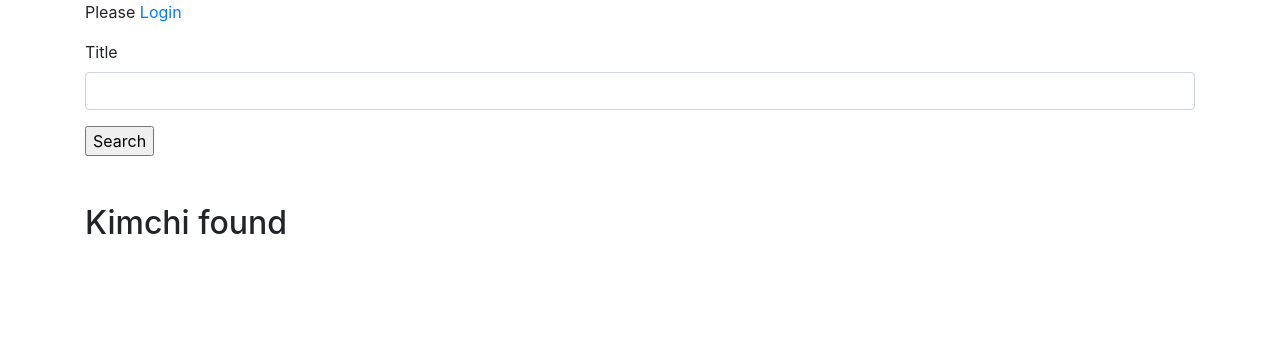
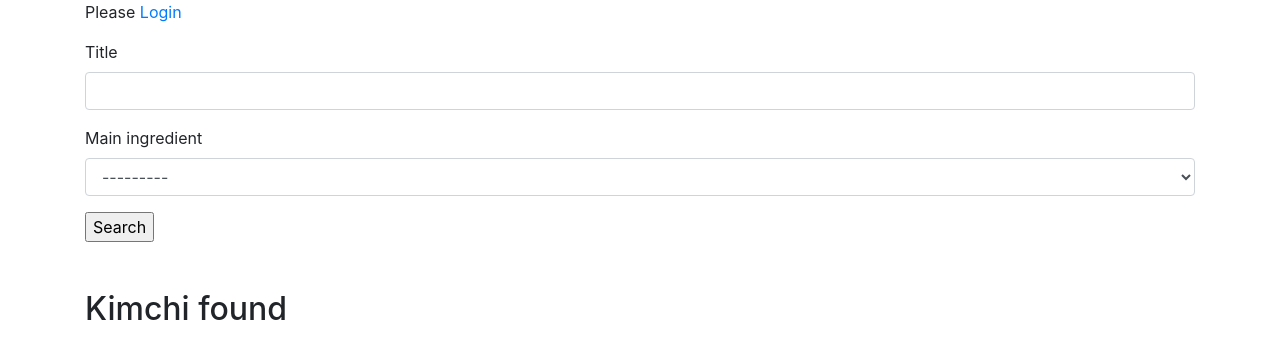
Before and after one commit to Code-Institute-Submissions/Project-20, a Django app: page /home/ in a window 1280 px wide. Shown: the part 56-415 px from the top of the page. Run offline with Django 3.2, Linux system fonts and the light colour scheme; data that the repository does not hold is empty; some libraries are stand-ins or nearby versions.

Commit message:
Added a filter in the search engine; filter by main ingredient

```diff
--- a/kimchis/forms.py
+++ b/kimchis/forms.py
@@ -1,7 +1,8 @@
 from django import forms
-from .models import Kimchi
-from django.db.models import Q
+from .models import MainIngredient
 
 
 class SearchForm(forms.Form):
     title = forms.CharField(max_length=100, required=False)
+    main_ingredient = forms.ModelChoiceField(
+        queryset=MainIngredient.objects.all(), required=False)
--- a/kimchis/templates/kimchis/home.template.html
+++ b/kimchis/templates/kimchis/home.template.html
@@ -22,7 +22,7 @@
 <h2 class="mt-5">Kimchi found</h2>
 <ul>
 {% for k in kimchis %}
-    <li>{{k.title}}</li>
+    <li>{{k.title}} ({{k.main_ingredient.title}})</li>
 {% endfor %}
 </ul>
 {% endblock %}
--- a/kimchis/views.py
+++ b/kimchis/views.py
@@ -14,6 +14,10 @@ def home(request):
         if 'title' in request.GET and request.GET['title']:
             title = request.GET['title']
             queries = queries & Q(title__icontains=title)
+
+        if 'main_ingredient' in request.GET and request.GET['main_ingredient']:
+            main_ingredient_id = request.GET['main_ingredient']
+            queries = queries & Q(main_ingredient=main_ingredient_id)
 
         kimchis = Kimchi.objects.all()
         kimchis = kimchis.filter(queries)
```
Also changed, not shown: kimchis/templates/kimchis/all_kimchis.template.html (line endings or trailing spaces).
